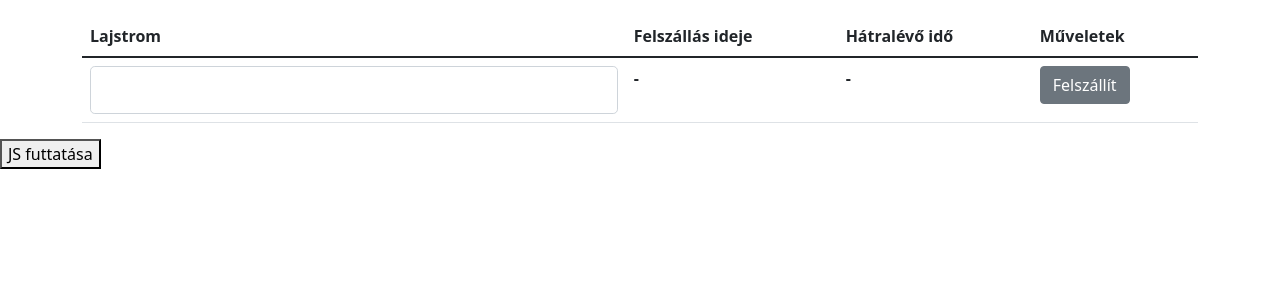
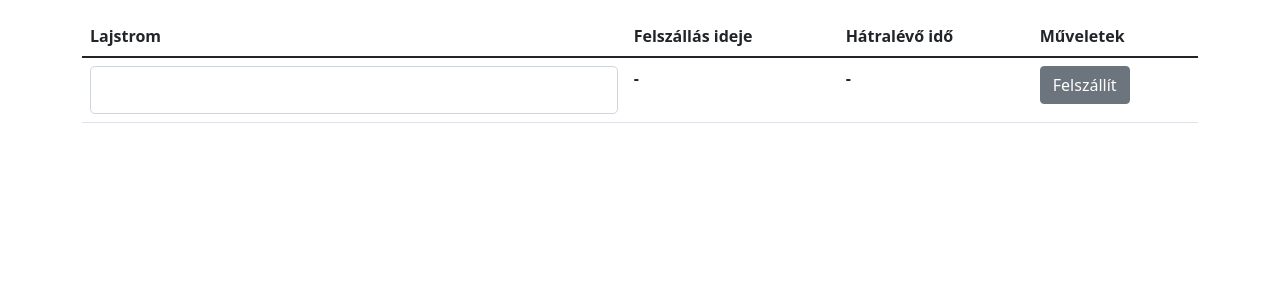
Before and after one commit to torokbi/aircraft-takeoff-time-logger, a Flask app: page / in a window 1280 px wide. Shown: the part 56-356 px from the top of the page. Run offline with Flask 3, Linux system fonts and the light colour scheme; lists and menus that the app fills with data are empty.

Commit message:
Remove js test button

```diff
--- a/logger/templates/logging.html
+++ b/logger/templates/logging.html
@@ -69,8 +69,6 @@
   {% endfor %}
 </div>
 
-<link rel="stylesheet" href="" />
-<button onclick="auto_update()">JS futtatása</button>
 <script src="{{ url_for('static', filename='updater.js') }}"></script>
 
 {% endblock content %}
```
